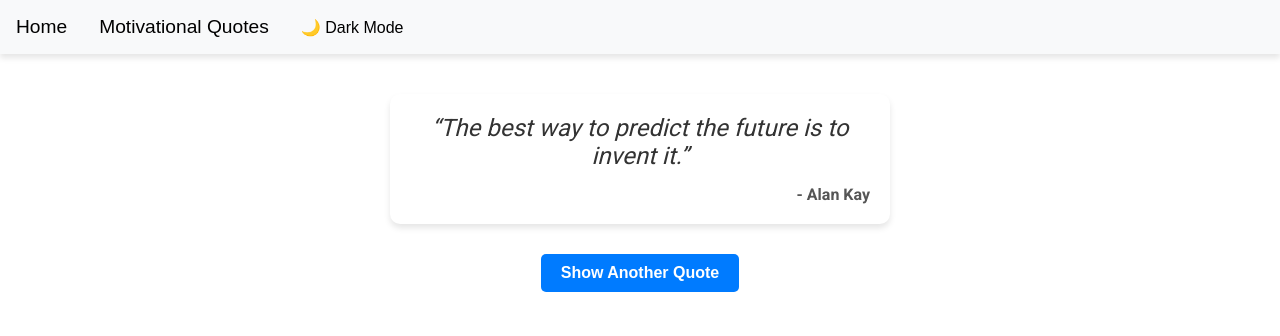
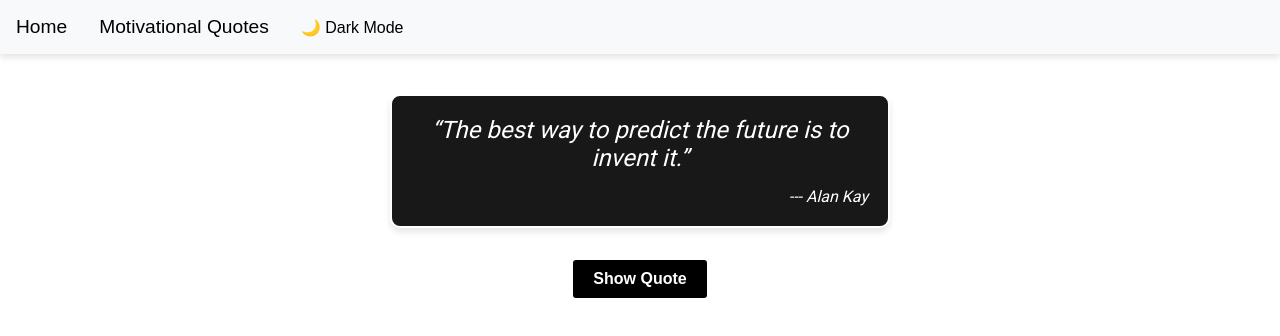
Before and after one commit to Mustafaali82/techgems, a React (Create React App) app: page /quotes in a window 1280 px wide. Shown: the top 336 px of the page. Built offline with nearby package versions, Linux system fonts and the light colour scheme.

Commit message:
File updated

```diff
--- a/src/components/Quotes.js
+++ b/src/components/Quotes.js
@@ -6,6 +6,7 @@ function Quotes() {
     "Your time is limited, so don't waste it living someone else's life. - Steve Jobs",
     "Success is not the key to happiness. Happiness is the key to success. - Albert Schweitzer",
     "If you can dream it, you can do it. - Walt Disney",
+    "The most dangerous phrase in the language is, 'We've always done it this way. -Grace Hopper "
   ];
 
   const [quotes] = useState(defaultQuotes);
@@ -23,11 +24,11 @@ function Quotes() {
       <div style={styles.card}>
         <p style={styles.quote}>{`“${currentQuote.split(" - ")[0]}”`}</p>
         <p style={styles.author}>
-          {currentQuote.split(" - ")[1] && `- ${currentQuote.split(" - ")[1]}`}
+          {currentQuote.split(" - ")[1] && `--- ${currentQuote.split(" - ")[1]}`}
         </p>
       </div>
       <button style={styles.button} onClick={handleNewQuote}>
-        Show Another Quote
+        Show Quote
       </button>
     </div>
   );
@@ -44,22 +45,25 @@ const styles = {
     maxWidth: "500px",
     margin: "20px auto",
     padding: "20px",
-    backgroundColor: "#fff",
+    backgroundColor: "rgb(24 24 24)",
     boxShadow: "0 4px 6px rgba(0, 0, 0, 0.1)",
     borderRadius: "10px",
     transition: "transform 0.3s, box-shadow 0.3s",
+    border: "2px solid white",
+    color: "white",
   },
   quote: {
     fontSize: "1.5rem",
     fontStyle: "italic",
-    color: "#333",
+    color: "#fff",
     marginBottom: "15px",
   },
   author: {
     fontSize: "1rem",
-    fontWeight: "bold",
-    color: "#555",
+    fontWeight: "100",
+    color: "#fff",
     textAlign: "right",
+    fontStyle: "italic",
   },
   button: {
     margin: "10px 20px",
@@ -67,11 +71,11 @@ const styles = {
     fontSize: "1rem",
     fontWeight: "bold",
     color: "#fff",
-    backgroundColor: "#007BFF",
-    border: "none",
+    backgroundColor: "#000",
     borderRadius: "5px",
     cursor: "pointer",
     transition: "background-color 0.3s",
+    border: "2px solid white",
   },
 };
 
--- a/src/components/Story.js
+++ b/src/components/Story.js
@@ -10,6 +10,7 @@ const Story = ({ personalities }) => {
   }
 
   return (
+    <div className="story">
       <div className="story-container">
         <div className="story-header">
           <img src={person.img} alt={`${person.name}`} className="story-img" />
@@ -66,6 +67,7 @@ const Story = ({ personalities }) => {
           </ul>
         </div>
       </div>
+    </div>
   );
 };
 
```
Lines whose indentation alone changed are shown as unchanged.
